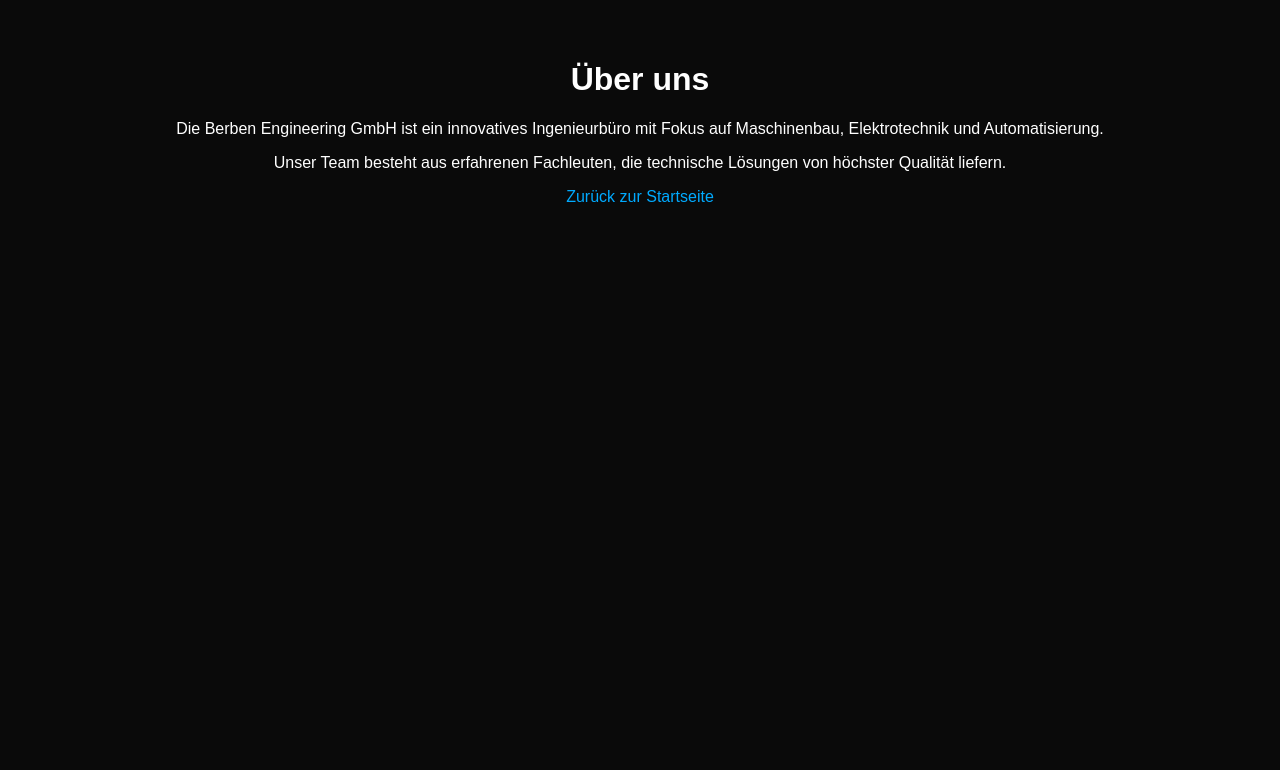
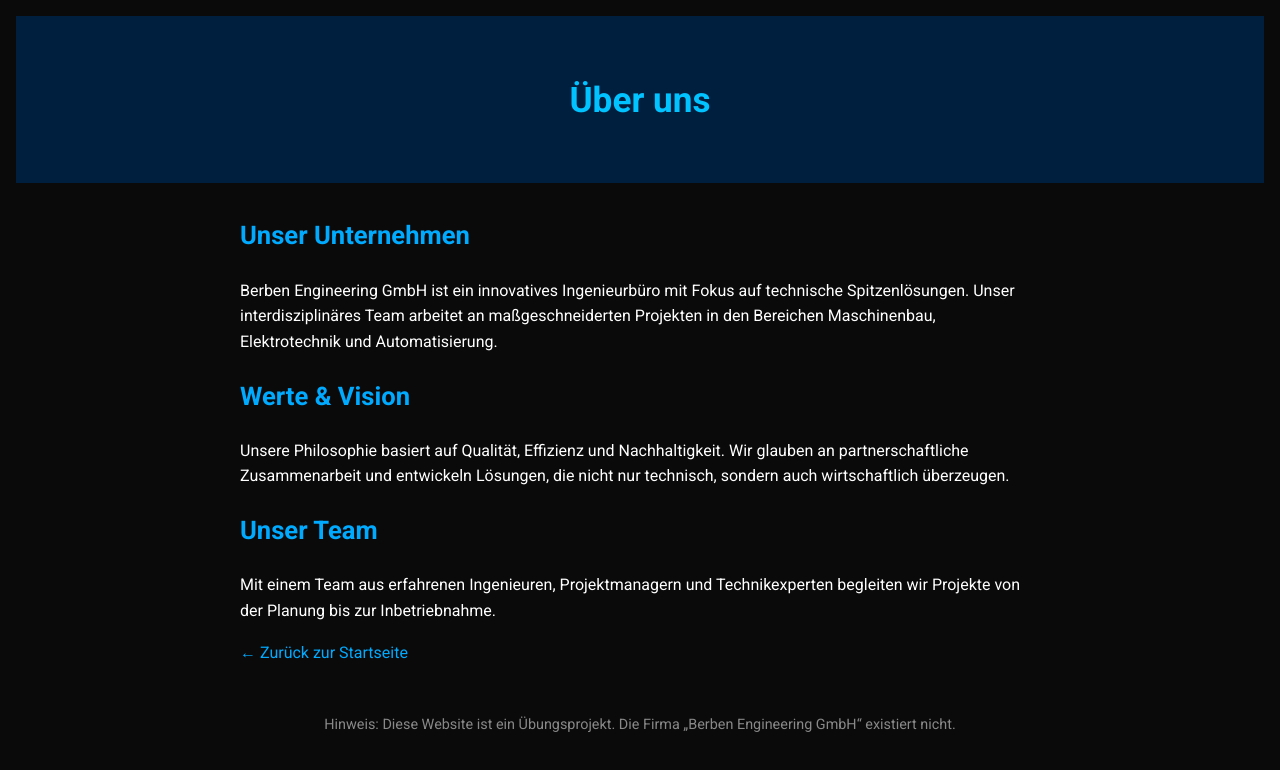
Before and after one commit to Berben93/meine-website, a plain HTML site: page ueber-uns.html in a window 1280 px wide. Drawn offline with Linux system fonts and the light colour scheme.

Commit message:
Add files via upload

```diff
--- a/ueber-uns.html
+++ b/ueber-uns.html
@@ -2,18 +2,74 @@
 <!DOCTYPE html>
 <html lang="de">
 <head>
-    <meta charset="UTF-8">
-    <title>Über uns – Berben Engineering GmbH</title>
-    <style>
-        body { font-family: Arial, sans-serif; background: #0a0a0a; color: #fff; text-align: center; padding: 2rem; }
-        a { color: #00aaff; text-decoration: none; }
-        a:hover { text-decoration: underline; }
-    </style>
+  <meta charset="UTF-8">
+  <meta name="viewport" content="width=device-width, initial-scale=1.0">
+  <title>Über uns – Berben Engineering GmbH</title>
+  <link href="https://fonts.googleapis.com/css2?family=Roboto:wght@400;700&display=swap" rel="stylesheet">
+  <style>
+    body {
+      margin: 0;
+      font-family: 'Roboto', sans-serif;
+      background-color: #0a0a0a;
+      color: #ffffff;
+      line-height: 1.6;
+      padding: 1rem;
+    }
+    header {
+      background-color: #001f3f;
+      padding: 2rem;
+      text-align: center;
+    }
+    header h1 {
+      color: #00c3ff;
+      font-size: 2.2rem;
+    }
+    main {
+      max-width: 800px;
+      margin: 2rem auto;
+    }
+    h2 {
+      color: #00aaff;
+      font-size: 1.6rem;
+    }
+    p {
+      margin-bottom: 1rem;
+    }
+    a {
+      color: #00aaff;
+      text-decoration: none;
+    }
+    a:hover {
+      text-decoration: underline;
+    }
+    footer {
+      text-align: center;
+      font-size: 0.9rem;
+      margin-top: 3rem;
+      color: #888;
+    }
+  </style>
 </head>
 <body>
+  <header>
     <h1>Über uns</h1>
-    <p>Die Berben Engineering GmbH ist ein innovatives Ingenieurbüro mit Fokus auf Maschinenbau, Elektrotechnik und Automatisierung.</p>
-    <p>Unser Team besteht aus erfahrenen Fachleuten, die technische Lösungen von höchster Qualität liefern.</p>
-    <p><a href="index.html">Zurück zur Startseite</a></p>
+  </header>
+
+  <main>
+    <h2>Unser Unternehmen</h2>
+    <p>Berben Engineering GmbH ist ein innovatives Ingenieurbüro mit Fokus auf technische Spitzenlösungen. Unser interdisziplinäres Team arbeitet an maßgeschneiderten Projekten in den Bereichen Maschinenbau, Elektrotechnik und Automatisierung.</p>
+
+    <h2>Werte & Vision</h2>
+    <p>Unsere Philosophie basiert auf Qualität, Effizienz und Nachhaltigkeit. Wir glauben an partnerschaftliche Zusammenarbeit und entwickeln Lösungen, die nicht nur technisch, sondern auch wirtschaftlich überzeugen.</p>
+
+    <h2>Unser Team</h2>
+    <p>Mit einem Team aus erfahrenen Ingenieuren, Projektmanagern und Technikexperten begleiten wir Projekte von der Planung bis zur Inbetriebnahme.</p>
+
+    <p><a href="index.html">← Zurück zur Startseite</a></p>
+  </main>
+
+  <footer>
+    Hinweis: Diese Website ist ein Übungsprojekt. Die Firma „Berben Engineering GmbH“ existiert nicht.
+  </footer>
 </body>
 </html>
```
